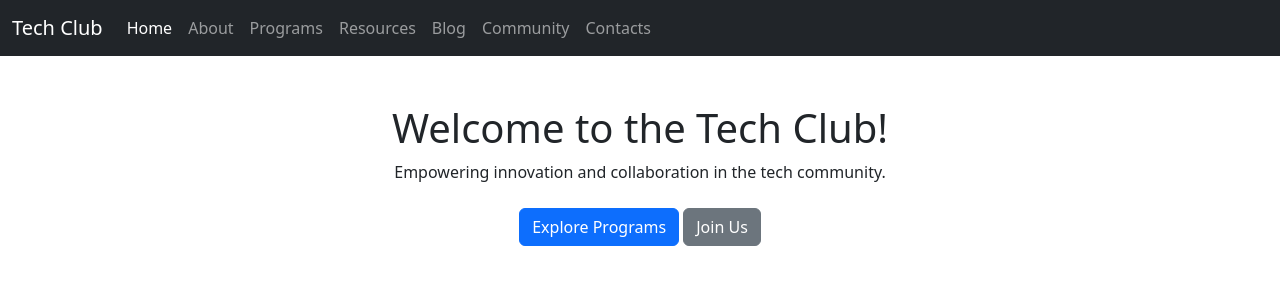
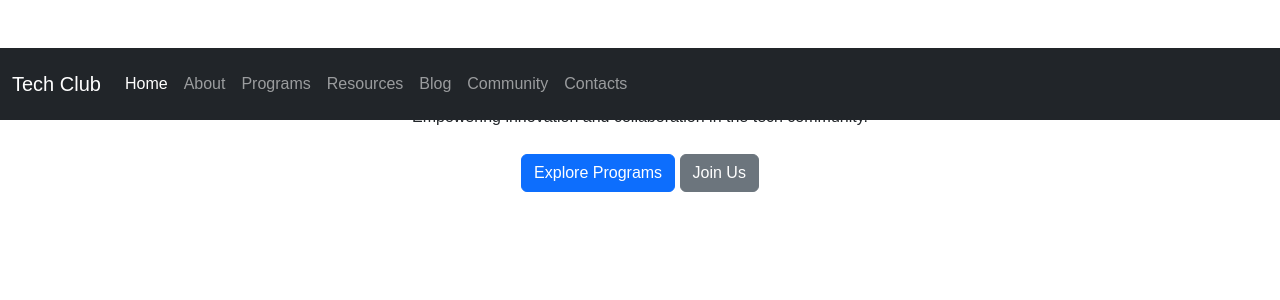
Before and after one commit to Michael254-hub/Tech-Club-Management-System, a Django app: page / in a window 1280 px wide. Shown: the top 300 px of the page. Run offline with Django 5.2, Linux system fonts and the light colour scheme.

Commit message:
minor updates

```diff
--- /dev/null
+++ b/ClubApp/static/css/style.css
@@ -0,0 +1,127 @@
+/* General Reset */
+* {
+  margin: 0;
+  padding: 0;
+  box-sizing: border-box;
+}
+
+/* Body Styles */
+body {
+  font-family: 'Arial', sans-serif;
+  line-height: 1.6;
+}
+
+/* Navbar */
+.navbar {
+  background-color: #1a1a1a;
+  color: #fff;
+  padding: 15px 0;
+  position: fixed;
+  width: 100%;
+  z-index: 1000;
+}
+
+.navbar .container {
+  display: flex;
+  justify-content: space-between;
+  align-items: center;
+  max-width: 1200px;
+  margin: auto;
+  padding: 0 20px;
+}
+
+.navbar .logo {
+  font-size: 1.5rem;
+  font-weight: bold;
+}
+
+.navbar .nav-links {
+  display: flex;
+  list-style: none;
+}
+
+.navbar .nav-links li {
+  margin: 0 15px;
+}
+
+.navbar .nav-links a {
+  color: #fff;
+  text-decoration: none;
+  transition: color 0.3s ease;
+}
+
+.navbar .nav-links a:hover {
+  color: #f39c12;
+}
+
+.contact-btn {
+  padding: 8px 15px;
+  background: #f39c12;
+  color: #fff;
+  text-decoration: none;
+  border-radius: 5px;
+  transition: background 0.3s ease;
+}
+
+.contact-btn:hover {
+  background: #d35400;
+}
+
+/* Hero Section */
+.hero {
+  background: url('background.jpg') no-repeat center center/cover;
+  height: 100vh;
+  color: #fff;
+  display: flex;
+  justify-content: center;
+  align-items: center;
+  text-align: center;
+  padding: 0 20px;
+}
+
+.hero-content h1 {
+  font-size: 2.5rem;
+  margin-bottom: 20px;
+}
+
+.hero-content p {
+  font-size: 1rem;
+  margin-bottom: 30px;
+  max-width: 600px;
+  margin-left: auto;
+  margin-right: auto;
+}
+
+.cta-btn {
+  padding: 10px 20px;
+  background: #f39c12;
+  color: #fff;
+  text-decoration: none;
+  font-weight: bold;
+  border-radius: 5px;
+  transition: background 0.3s ease;
+}
+
+.cta-btn:hover {
+  background: #d35400;
+}
+
+/* Responsive Design */
+@media (max-width: 768px) {
+  .hero-content h1 {
+    font-size: 2rem;
+  }
+
+  .hero-content p {
+    font-size: 0.9rem;
+  }
+
+  .navbar .nav-links {
+    flex-direction: column;
+    align-items: flex-end;
+  }
+
+  .navbar .nav-links li {
+    margin: 10px 0;
+  }
+}
--- a/ClubApp/templates/index.html
+++ b/ClubApp/templates/index.html
@@ -3,14 +3,17 @@
 <head>
     <meta charset="UTF-8">
     <meta name="viewport" content="width=device-width, initial-scale=1.0">
-    <title>Tech Club Homepage</title>
+    <title>Tech Club</title>
     <!-- Bootstrap CSS -->
     <link
         href="https://cdn.jsdelivr.net/npm/bootstrap@5.3.0-alpha1/dist/css/bootstrap.min.css"
         rel="stylesheet"
     >
+    <link rel="stylesheet" href="style.css">
 </head>
 <body>
+<header>
+    <!--Nav bar-->
     <nav class="navbar navbar-expand-lg navbar-dark bg-dark">
         <div class="container-fluid">
             <a class="navbar-brand" href="#">Tech Club</a>
@@ -30,16 +33,24 @@
             </div>
         </div>
     </nav>
+</header>
 
+<!--Hero Section-->
+<section>
     <div class="container mt-5">
-        <h1 class="text-center">Welcome to the Tech Club!</h1>
+        <h1 class="text-center">Welcome to the Tech Club Community!</h1>
         <p class="text-center">Empowering innovation and collaboration in the tech community.</p>
         <div class="text-center mt-4">
             <a href="/programs/" class="btn btn-primary">Explore Programs</a>
             <a href="/signup/" class="btn btn-secondary">Join Us</a>
         </div>
     </div>
+</section>
 
+<!--Footer Section-->
+<footer>
+
+</footer>
     <!-- Bootstrap JS -->
     <script src="https://cdn.jsdelivr.net/npm/bootstrap@5.3.0-alpha1/dist/js/bootstrap.bundle.min.js"></script>
 </body>
```
